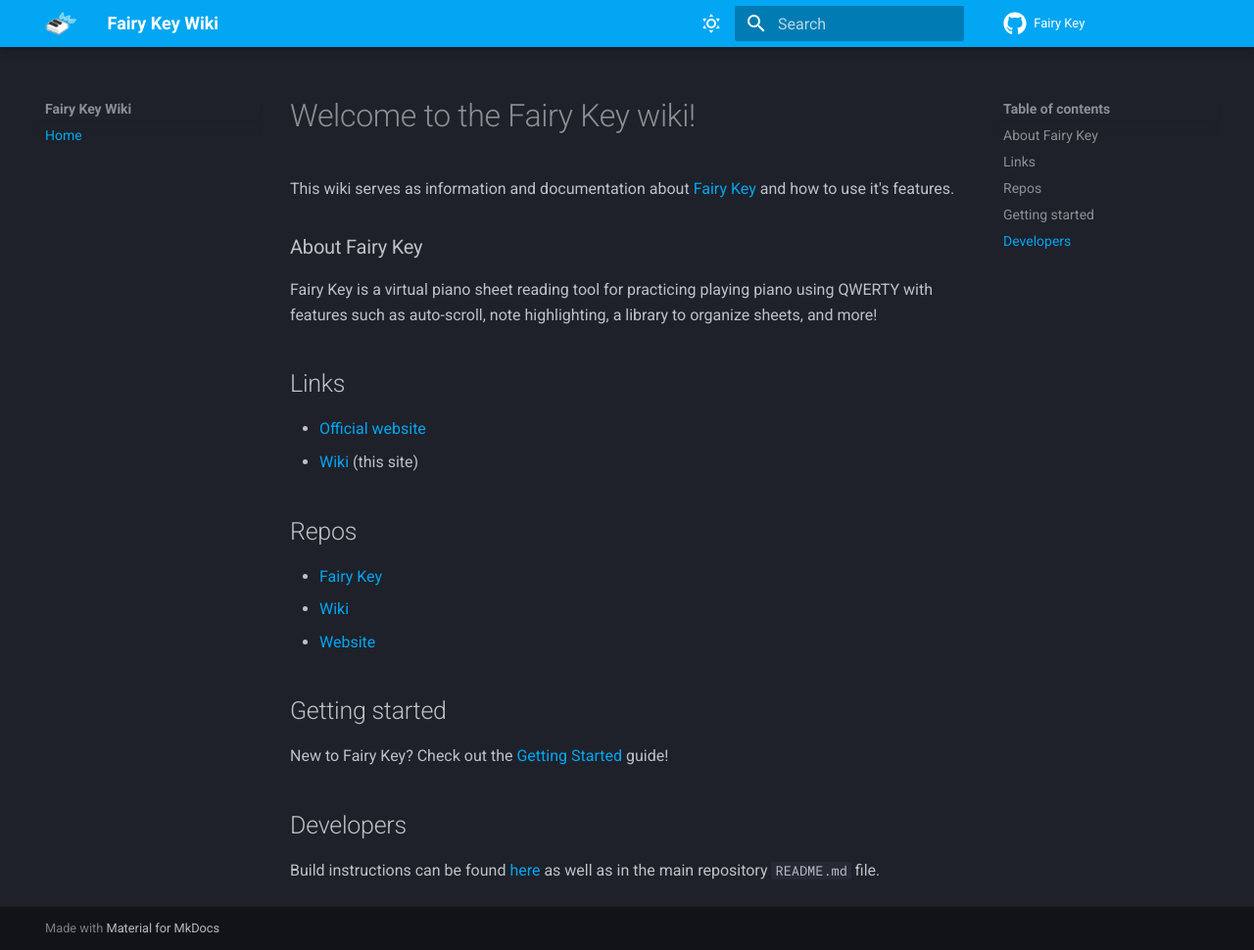
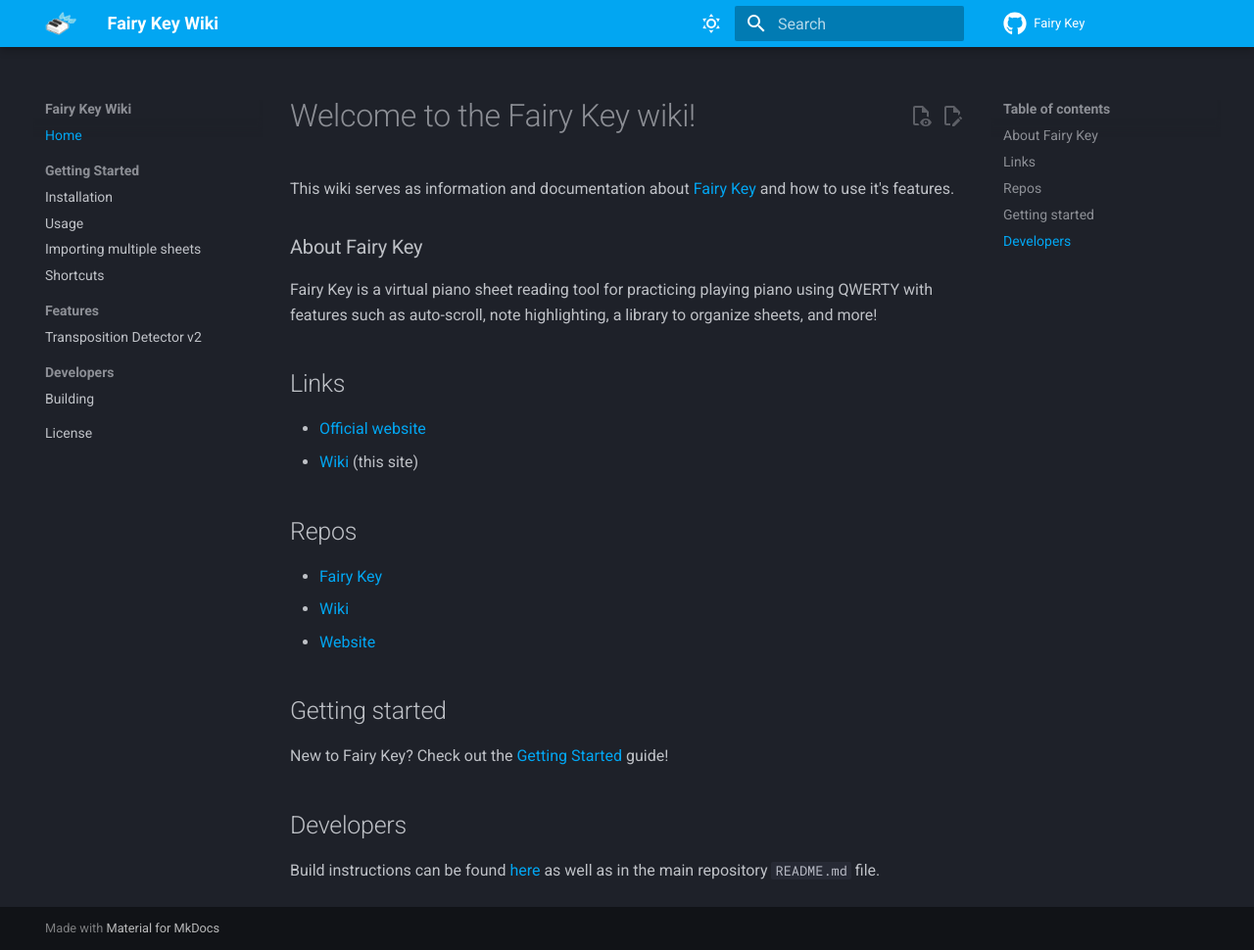
Before and after one commit to FairyKey/wiki, an MkDocs documentation site: the page built from docs/index.md, in a window 1280 px wide and 970 px high. Shown: the whole window at 98% size. Built offline with MkDocs 1.6.1 and Material for MkDocs 9.7.7, drawn with Linux system fonts in a browser that asks for light colours; comment, search, counter and statistics services are not loaded.

Commit message:
Add edit_uri, features, markdown_extensions, and nav

```diff
--- a/mkdocs.yml
+++ b/mkdocs.yml
@@ -3,9 +3,7 @@
 docs_dir: docs
 repo_name: Fairy Key
 repo_url: https://github.com/FairyKey/FairyKey
-
-nav:
-  - Home: index.md
+edit_uri: https://github.com/FairyKey/wiki/edit/main/docs
 
 theme:
   name: material
@@ -23,13 +21,21 @@
       accent:
         light blue
 
-        # dark mode
+    # dark mode
     - scheme: default
       toggle:
         icon: material/weather-night
         name: Dark mode
       primary: light blue
       accent: light blue
+
+  features:
+    - navigation.instant
+    - navigation.sections
+    - navigation.top
+    - content.action.edit
+    - content.action.view
+    - content.code.annotate
 
 markdown_extensions:
   - attr_list
@@ -43,3 +49,25 @@
   - pymdownx.inlinehilite
   - pymdownx.snippets
   - pymdownx.superfences
+  - pymdownx.details
+  - admonition
+  - pymdownx.tabbed:
+      alternate_style: true
+      combine_header_slug: true
+
+
+nav:
+  - Home: index.md
+  - Getting Started:
+    - Installation: installation.md
+    - Usage: usage.md
+    - Importing multiple sheets: multipleimport.md
+    - Shortcuts: shortcuts.md
+
+  - Features:
+    - Transposition Detector v2: transpositionv2.md
+
+  - Developers:
+    - Building: building.md
+
+  - License: licenses.md
```
